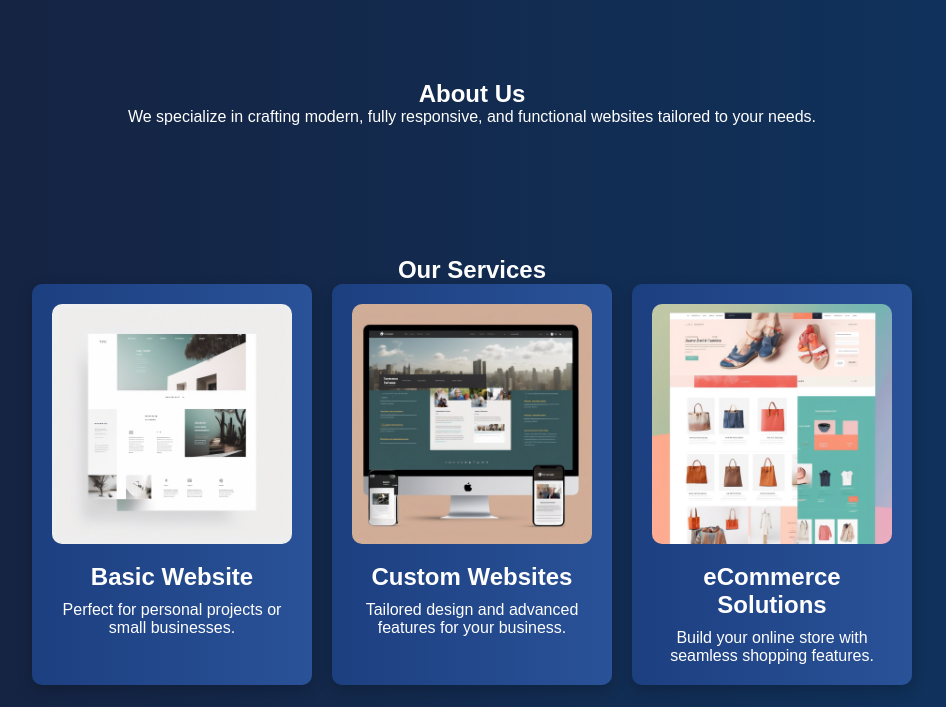
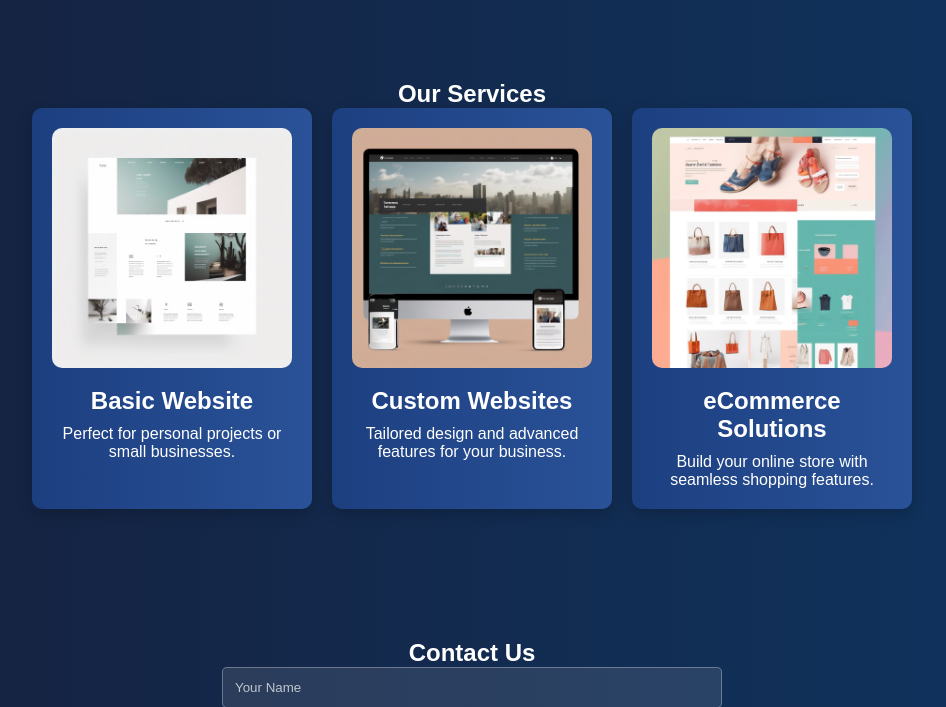
Before and after one commit to IDOMEBEST/Web_, a Python web app: template templates/index.html in a window 1280 px wide. Shown: the part 793-1500 px from the top of the page, without its empty margins (168-1114 px from the left). Run offline with Jinja, Linux system fonts and the light colour scheme; the template is opened without the code that fills it, so the values that code supplies are empty.

Commit message:
I delted the about

```diff
--- a/templates/index.html
+++ b/templates/index.html
@@ -31,12 +31,6 @@
             </div>
         </header>
 
-        <!-- About Section -->
-        <section id="about" class="section-about">
-            <h2>About Us</h2>
-            <p>We specialize in crafting modern, fully responsive, and
-                functional websites tailored to your needs.</p>
-        </section>
 
         <!-- Services Section -->
         <section id="services" class="section-services">
```
